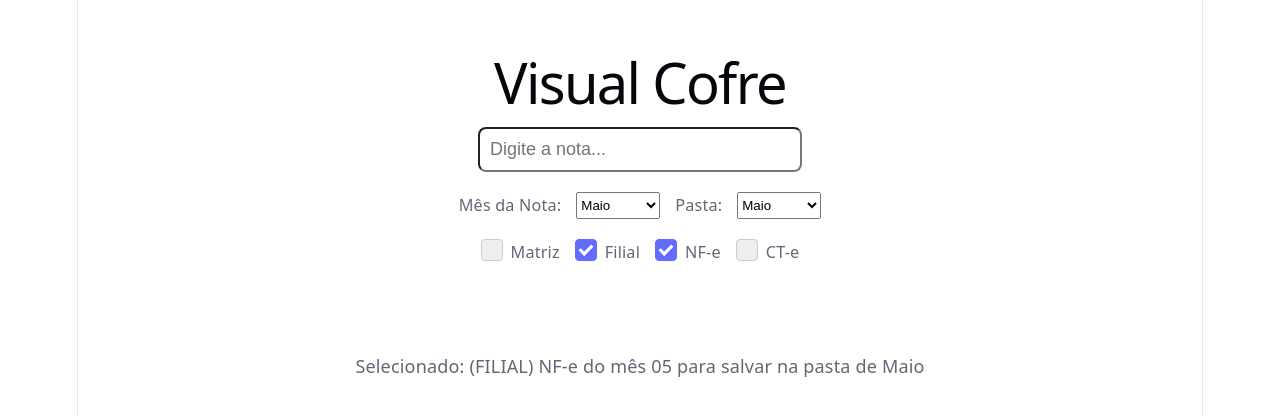
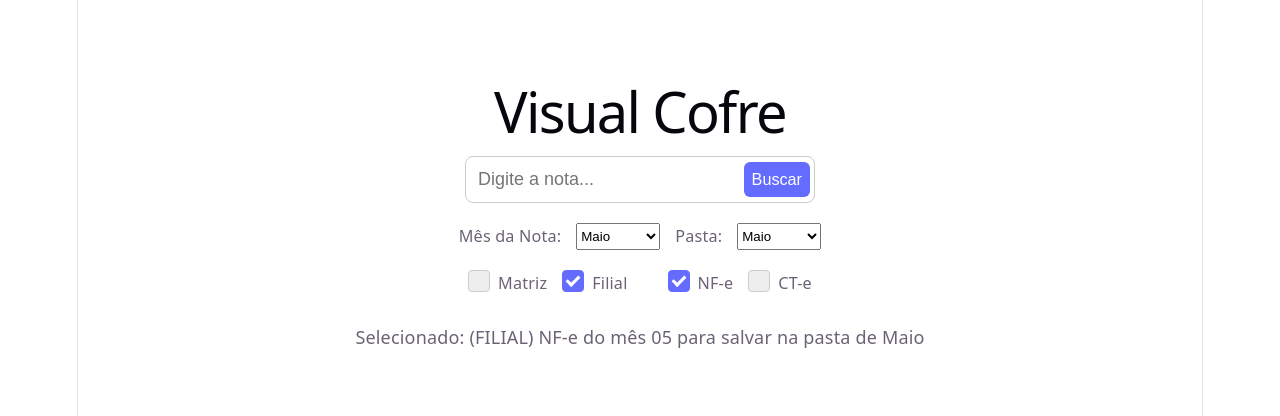
Before and after one commit to Gabriel2Mello/visual-cofre-nfe, a React (Vite) app: page / in a window 1280 px wide. Shown: the part 192-608 px from the top of the page. Built offline with nearby package versions, Linux system fonts and the light colour scheme.

Commit message:
Melhorias visuais

```diff
--- a/src/App.css
+++ b/src/App.css
@@ -2,6 +2,8 @@
   display: flex;
   flex-direction: column;
   gap: 25px;
+  justify-content: center;
+  align-items: center;
   place-content: center;
   place-items: center;
   flex-grow: 1;
@@ -12,36 +14,97 @@
   }
 }
 
-#spacer {
-  height: 88px;
-  @media (max-width: 1024px) {
-    height: 28px;
-  }
-}
-
 input {
   padding: 10px;
   font-size: 1rem;
   border-radius: 8px;
-  border: 1px solic #ccc;
+  border: 1px solid #ccc;
   outline: none;
   width: 100%;
   max-width: 300px;
+  box-sizing: border-box;
+  transition: border-color 0.2s;
+  background-color: #ffffff;
 }
 
 input:focus {
   border-color: #646cff;
 }
 
-.select-container, .radio-container {
+
+.input-container-search {
+  display: flex;
+  align-items: center;
+  border: 1px solid #ccc;
+  border-radius: 8px;
+  padding: 4px;
+  width: 100%;
+  max-width: 350px;
+  box-sizing: border-box;
+  transition: border-color 0.2s;
+  margin: 0 auto;
+}
+
+.input-container-search:focus-within {
+  border-color: #646cff;
+}
+
+.input-container-search input {
+  flex: 1;
+  min-width: 0;
+  border: none !important;
+  outline: none !important;
+  padding: 8px;
+  background: transparent;
+  max-width: none;
+}
+
+.input-button {
+  background-color: #646cff;
+  color: white;
+  border: none;
+  cursor: pointer;
+  padding: 8px;
+  font-size: 0.9rem;
+  font-weight: 500;
+  display: flex;
+  align-items: center;
+  justify-content: center;
+  border-radius: 6px;
+  flex-shrink: 0;
+  transition: background-color 0.2s;
+}
+
+.input-button:hover {
+  background-color: #535bf2;
+}
+
+
+.select-container {
   margin-top: 20px;
   display: flex;
   gap: 15px;
   justify-content: center;
 }
 
+.radio-container {
+  margin-top: 20px;
+  display: flex;
+  gap: 40px;
+  justify-content: center;
+}
+
+.radio-group {
+  display: flex;
+  gap: 15px;
+}
+
 label {
   font-size: 0.9rem;
+}
+
+#spacer {
+  height: 28px;
 }
 
 .custom-checkbox {
--- a/src/App.tsx
+++ b/src/App.tsx
@@ -13,15 +13,15 @@ interface FormState {
 }
 
 const meses = [
-  { valor: 1, nome: 'Janeiro' },
-  { valor: 2, nome: 'Fevereiro' },
-  { valor: 3, nome: 'Março' },
-  { valor: 4, nome: 'Abril' },
-  { valor: 5, nome: 'Maio' },
-  { valor: 6, nome: 'Junho' },
-  { valor: 7, nome: 'Julho' },
-  { valor: 8, nome: 'Agosto' },
-  { valor: 9, nome: 'Setembro' },
+  { valor: 1,  nome: 'Janeiro' },
+  { valor: 2,  nome: 'Fevereiro' },
+  { valor: 3,  nome: 'Março' },
+  { valor: 4,  nome: 'Abril' },
+  { valor: 5,  nome: 'Maio' },
+  { valor: 6,  nome: 'Junho' },
+  { valor: 7,  nome: 'Julho' },
+  { valor: 8,  nome: 'Agosto' },
+  { valor: 9,  nome: 'Setembro' },
   { valor: 10, nome: 'Outubro' },
   { valor: 11, nome: 'Novembro' },
   { valor: 12, nome: 'Dezembro' }
@@ -50,13 +50,16 @@ function App() {
   const nomeMesPasta = meses.find(m => m.valor === form.mesPasta)?.nome;
   const mesNotaFormatado = form.mesNota.toString().padStart(2, '0');
 
+  const siglaNota = form.tipoNota === 'nfe' ? 'NF-e' : 'CT-e';
+  const mensagemSelecionado = `Selecionado: (${form.tipoEmpresa}) ${siglaNota} do mês ${mesNotaFormatado} para salvar na pasta de ${nomeMesPasta}`;
+
   return (
     <>
       <section id="center">
         <div>
           <h1>Visual Cofre</h1>
 
-          <div className="input-container">
+          <div className="input-container-search">
             <input
               type="text"
               name="text"
@@ -64,6 +67,10 @@ function App() {
               onChange={handleInputChange}
               placeholder="Digite a nota..."
             />
+
+            <button type="button" className="input-button">
+              Buscar
+            </button>
           </div>
 
           <div className="select-container">
@@ -97,6 +104,7 @@ function App() {
           </div>
 
           <div className="radio-container">
+            <div className="radio-group">
               <label className="custom-checkbox">
                 <input
                   type="radio"
@@ -120,7 +128,9 @@ function App() {
                 <span className="checkmark"></span>
                 Filial
               </label>
+            </div>
 
+            <div className="radio-group">
               <label className="custom-checkbox">
                 <input
                   type="radio"
@@ -144,16 +154,12 @@ function App() {
                 <span className="checkmark"></span>
                 CT-e
               </label>
-
+            </div>
           </div>
 
           <div id="spacer"></div>
 
-          <p>
-            Selecionado: ({form.tipoEmpresa})
-            {form.tipoNota === 'nfe' ? ' NF-e' : ' CT-e'} do mês {mesNotaFormatado} para
-            salvar na pasta de {nomeMesPasta}
-          </p>
+          <p>{mensagemSelecionado}</p>
         </div>
       </section>
 
```
Lines whose indentation alone changed are shown as unchanged.
